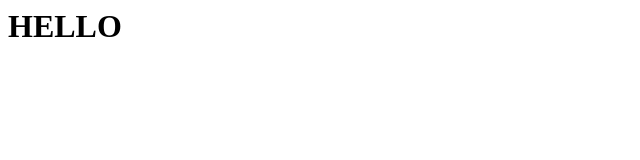
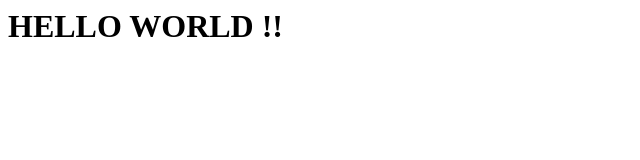
Before and after one commit to elmoromourad/elmoromourad.github.io, a plain HTML site: page index.html in a window 1280 px wide. Shown: the whole page, without its empty margins (0-640 px from the left). Drawn offline with Linux system fonts and the light colour scheme.

Commit message:
some commit

```diff
--- a/index.html
+++ b/index.html
@@ -3,6 +3,6 @@
 	    <title>Ani AngularJS Dashboard Theme</title>
 	</head>
 	<body>
-		<h1>HELLO</h1>
+		<h1>HELLO WORLD !!</h1>
 	</body>
 </html>
```
